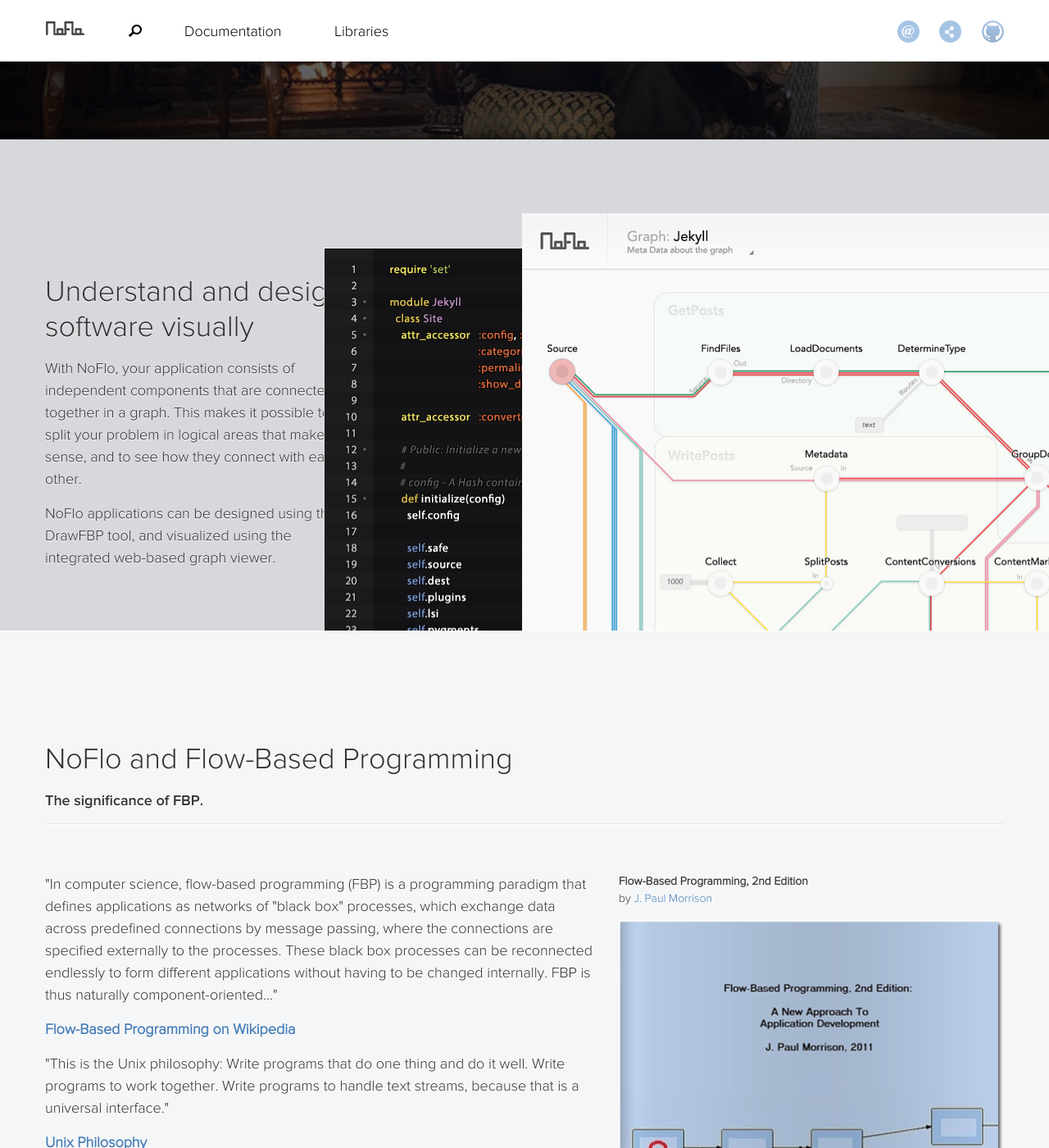
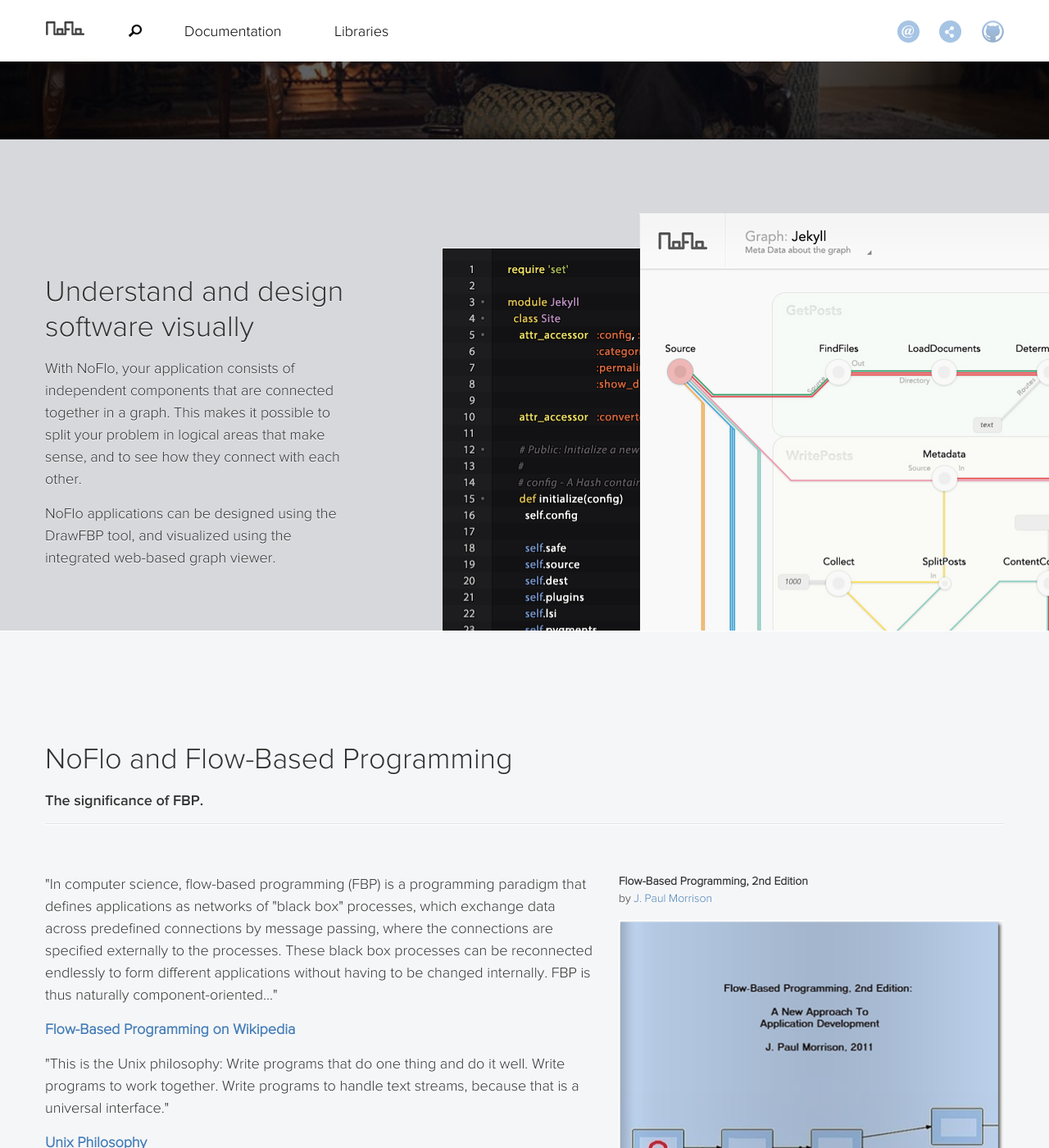
Before and after one commit to noflo/noflo.github.io, a Jekyll site: the page built from index.html, in a window 1280 px wide and 1400 px high, scrolled down 2044 px. Shown: the whole window at 82% size. Built offline with Jekyll 4.4.1, drawn with Linux system fonts in a browser that asks for light colours; nearby versions of some CDN libraries; Markdown is read by kramdown in place of the engine named in the settings.

Commit message:
fixed CSS layouts for lib components and understanding noflo section

```diff
--- a/css/main.css
+++ b/css/main.css
@@ -901,11 +901,11 @@ blockquote p {
 .understanding-noflo__image {
   position: absolute;
   top: 15%;
-  right: 0;
+  right: -25%;
   height: 100%;
   background-color: transparent;
   background-repeat: no-repeat;
-  background-position: right top;
+  background-position: 0 0;
   background-image: url(../img/diagrams/screen-and-map.png); }
   .understanding-noflo__image img {
     display: none; }
@@ -980,6 +980,7 @@ blockquote p {
   .part-of-noflo .container {
     height: 100%; }
   .part-of-noflo h2 {
+    margin-top: 0;
     font-family: "proxima-nova-light", "Helvetica Neue Light", "HelveticaNeueLight", "HelveticaNeueLight", "Helvetica Neue", "HelveticaNeue", Arial, sans-serif;
     font-size: 2.0em; }
     @media (max-width: 767px) {
@@ -1256,7 +1257,8 @@ code {
 .library__component_list {
   float: left;
   margin-bottom: 60px;
-  margin-top: 15px; }
+  margin-top: 15px;
+  width: 100%; }
   .library__component_list .library__item {
     width: 48%;
     margin-right: 2%; }
```
Also changed, not shown: css/main.scss (+5 -2 lines), 1 other file.
